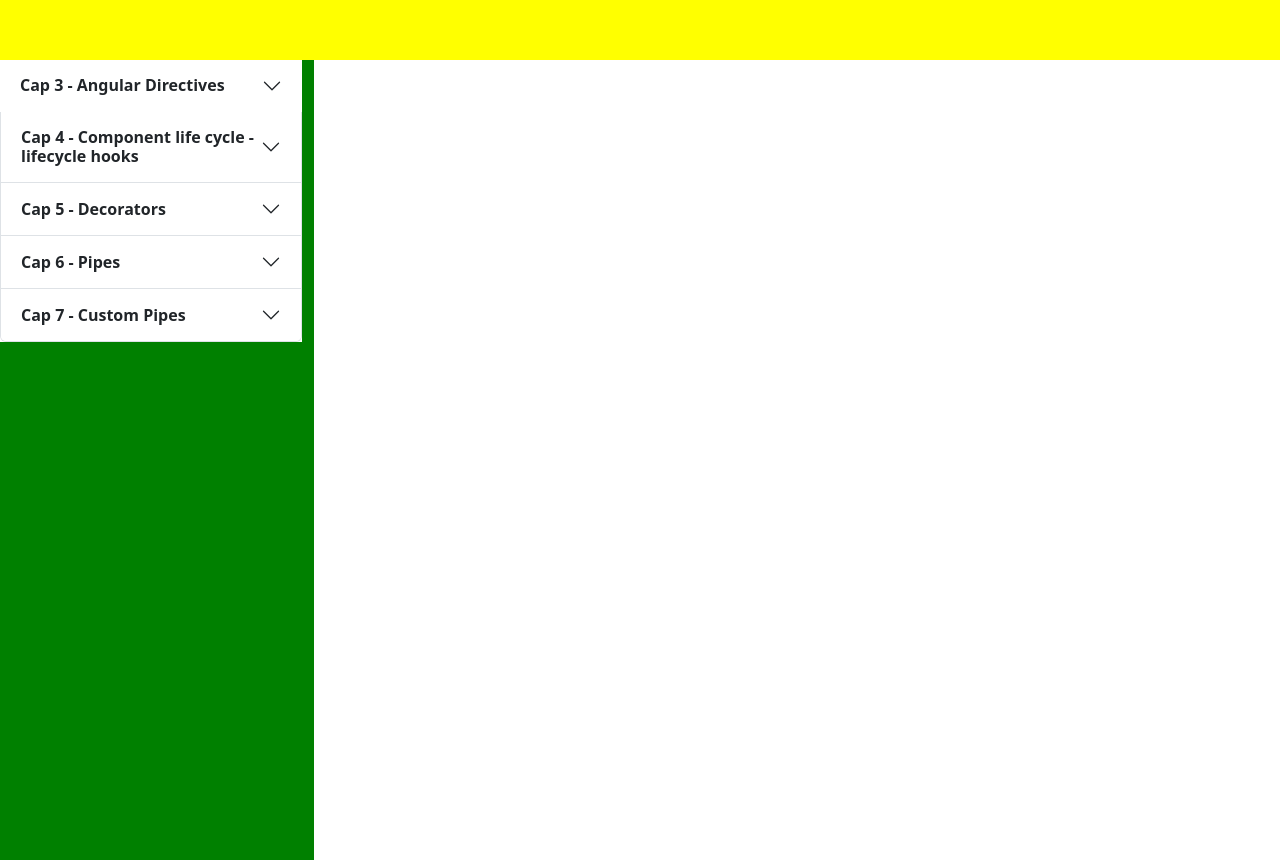
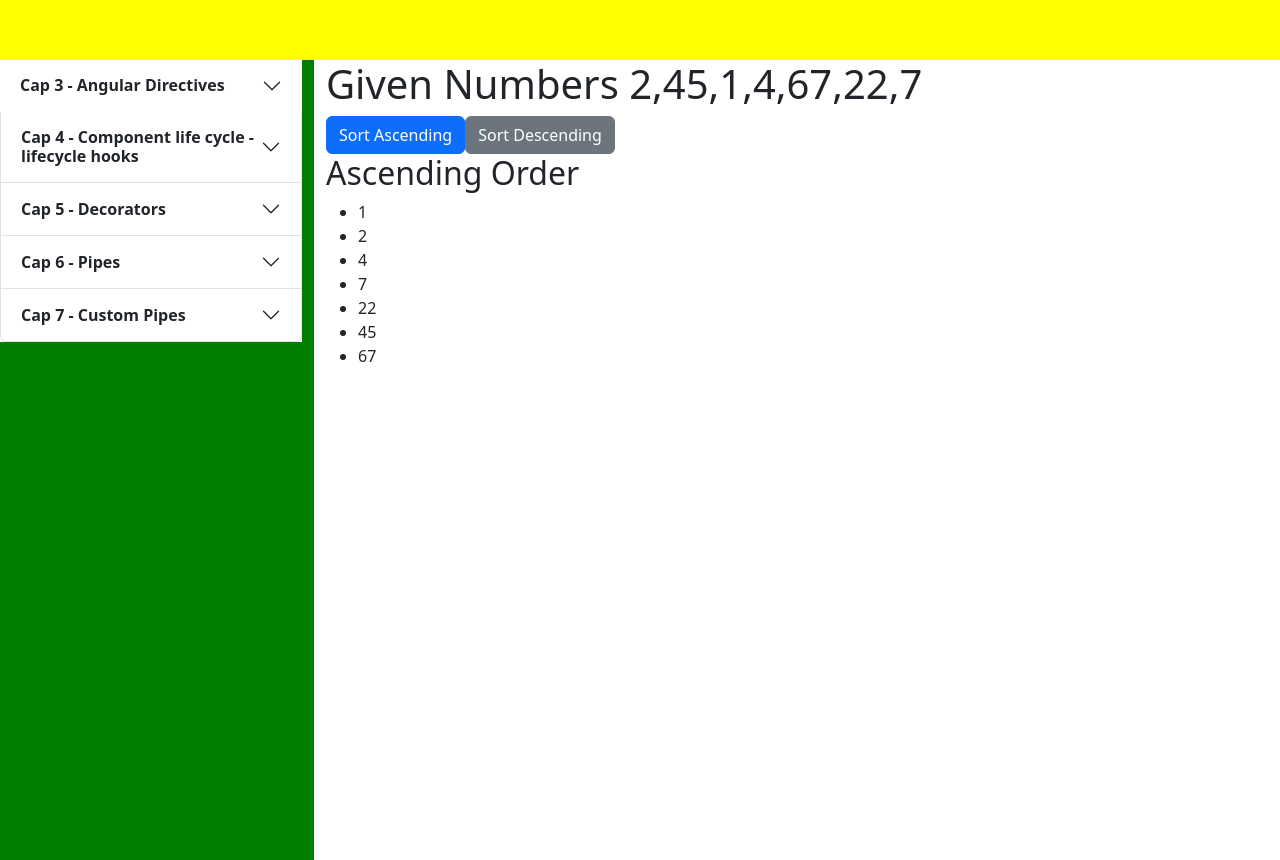
Before and after one commit to paolopci/Tutor_Angular17, an Angular app: page /sortn in a window 1280 px wide. Before the commit this address led to /. Built offline with nearby package versions, Linux system fonts and the light colour scheme.

Commit message:
example 02 - Sort Numbers Asc or Desc with pipe

```diff
--- /dev/null
+++ b/src/app/Cap07/app-sort-number/app-sort-number.component.html
@@ -0,0 +1,14 @@
+<h1>Given Numbers <span>{{numbers}}</span></h1>
+
+<div class="button-container">
+    <button class="btn btn-primary" (click)="sortOrder='asc'; showSorting()">Sort Ascending</button>
+    <button class="btn btn-secondary" (click)="sortOrder='desc'; showSorting()">Sort Descending</button>
+</div>
+
+<div class="sorted-output">
+    <h2 *ngIf="sortOrder==='asc'">Ascending Order</h2>
+    <h2 *ngIf="sortOrder==='desc'">Descending Order</h2>
+    <ul class="number-list">
+        <li *ngFor="let number of sortedNumbers">{{number}}</li>
+    </ul>
+</div>
--- /dev/null
+++ b/src/app/Cap07/app-sort-number/app-sort-number.component.ts
@@ -0,0 +1,27 @@
+import { Component } from '@angular/core';
+
+@Component({
+  selector: 'app-app-sort-number',
+  templateUrl: './app-sort-number.component.html',
+  styleUrl: './app-sort-number.component.css'
+})
+export class AppSortNumberComponent {
+  numbers: number[] = [2, 45, 1, 4, 67, 22, 7];
+  sortOrder = 'asc';
+  showList: boolean = false;
+
+  get sortedNumbers() {
+    const sortedArr = [...this.numbers].sort((a, b) => {
+      if (this.sortOrder === 'asc') {
+        return a - b;
+      } else {
+        return b - a;
+      }
+    });
+    return sortedArr;
+  }
+
+  showSorting() {
+    this.showList = true;
+  }
+}
--- /dev/null
+++ b/src/app/Cap07/pipes/sort-numbers.pipe.ts
@@ -0,0 +1,16 @@
+import { Pipe, PipeTransform } from '@angular/core';
+
+@Pipe({
+  name: 'sortNumbers'
+})
+export class SortNumbersPipe implements PipeTransform {
+
+  transform(arrayNumbers: number[], sortOrder: 'asc' | 'desc'): number[] {
+    if (sortOrder === 'asc') {
+      return arrayNumbers.sort();
+    } else {
+      return arrayNumbers.sort((a, b) => b - a);
+    }
+  }
+
+}
--- a/src/app/app-routing.module.ts
+++ b/src/app/app-routing.module.ts
@@ -27,6 +27,7 @@ import { AppPoundtokgConvertComponent } from './Cap06/app-poundtokg-convert/app-
 import { AppJsonPipeComponent } from './Cap06/app-json-pipe/app-json-pipe.component';
 import { AppTabledatatoJsonComponent } from './Cap06/app-tabledatato-json/app-tabledatato-json.component';
 import { AppCustomPipeComponent } from './Cap07/app-custom-pipe/app-custom-pipe.component';
+import { AppSortNumberComponent } from './Cap07/app-sort-number/app-sort-number.component';
 
 
 const routes: Routes = [
@@ -55,7 +56,8 @@ const routes: Routes = [
   { path: 'pound', component: AppPoundtokgConvertComponent },
   { path: 'jsonp', component: AppJsonPipeComponent },
   { path: 'tablejson', component: AppTabledatatoJsonComponent },
-   { path: 'apptext', component: AppCustomPipeComponent },
+  { path: 'apptext', component: AppCustomPipeComponent },
+  { path: 'sortn', component: AppSortNumberComponent },
 
 ];
 
--- a/src/app/app.module.ts
+++ b/src/app/app.module.ts
@@ -40,6 +40,8 @@ import { AppJsonPipeComponent } from './Cap06/app-json-pipe/app-json-pipe.compon
 import { AppTabledatatoJsonComponent } from './Cap06/app-tabledatato-json/app-tabledatato-json.component';
 import { AppCustomPipeComponent } from './Cap07/app-custom-pipe/app-custom-pipe.component';
 import { AppendTextPipe } from './Cap07/pipes/append-text.pipe';
+import { SortNumbersPipe } from './Cap07/pipes/sort-numbers.pipe';
+import { AppSortNumberComponent } from './Cap07/app-sort-number/app-sort-number.component';
 
 
 @NgModule({
@@ -81,6 +83,8 @@ import { AppendTextPipe } from './Cap07/pipes/append-text.pipe';
     AppTabledatatoJsonComponent,
     AppCustomPipeComponent,
     AppendTextPipe,
+    SortNumbersPipe,
+    AppSortNumberComponent,
 
   ],
   imports: [
--- a/src/app/carousel/carousel.component.html
+++ b/src/app/carousel/carousel.component.html
@@ -105,6 +105,7 @@
                 <div class="accordion-body">
                     <p><a href="#" class="link-underline-primary" [routerLink]="['/']">root</a></p>
                     <p><a href="#" class="link-underline-primary" [routerLink]="['/apptext']">1. Creating Custom Pipes</a></p>
+                    <p><a href="#" class="link-underline-primary" [routerLink]="['/sortn']">2. custom Sorting Pipe </a></p>
                 </div>
             </div>
         </div>
```
Also changed, not shown: src/app/Cap07/app-sort-number/app-sort-number.component.css (added), 1 other file (tests, documents, lock files or other folders).
